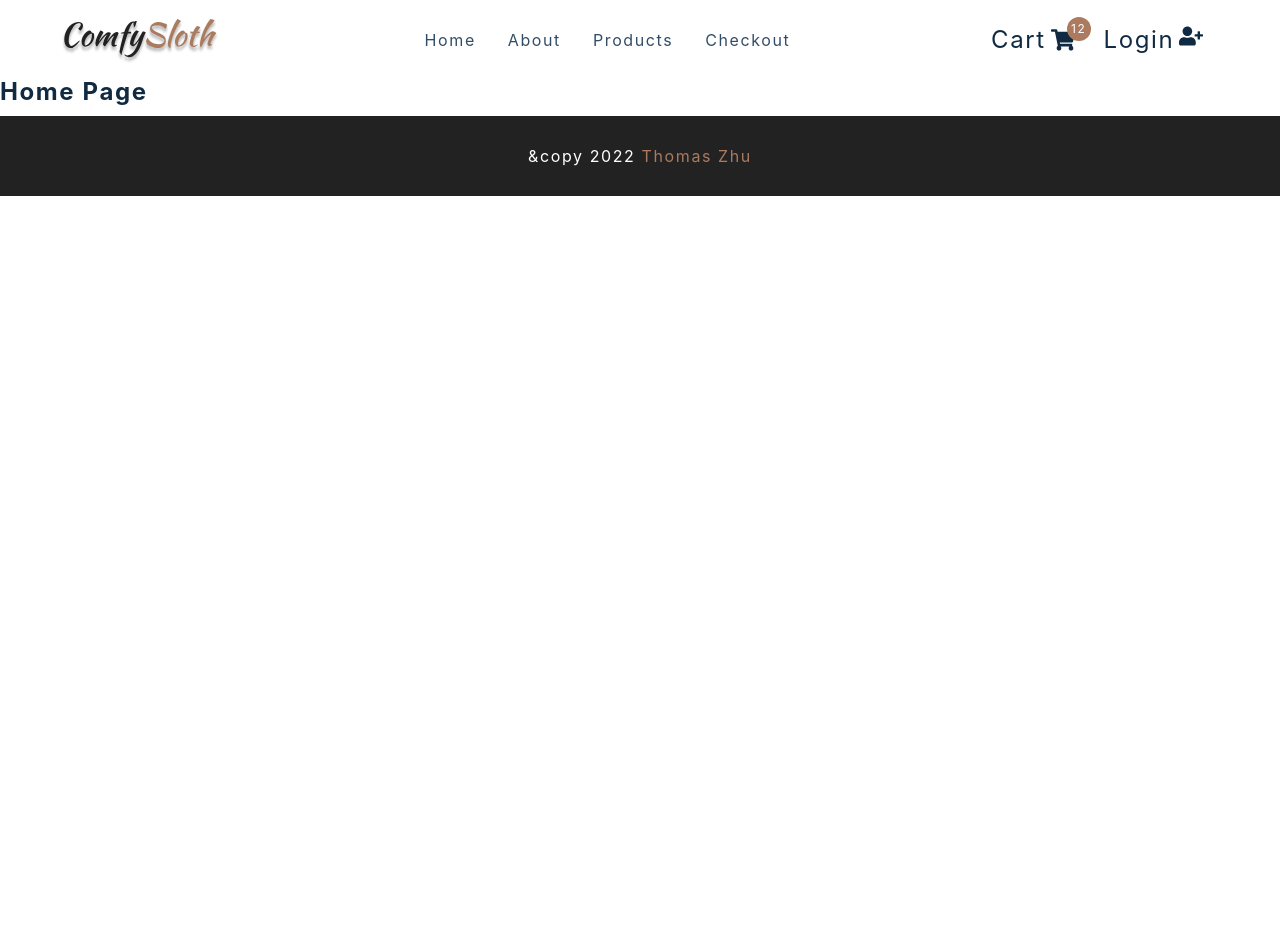
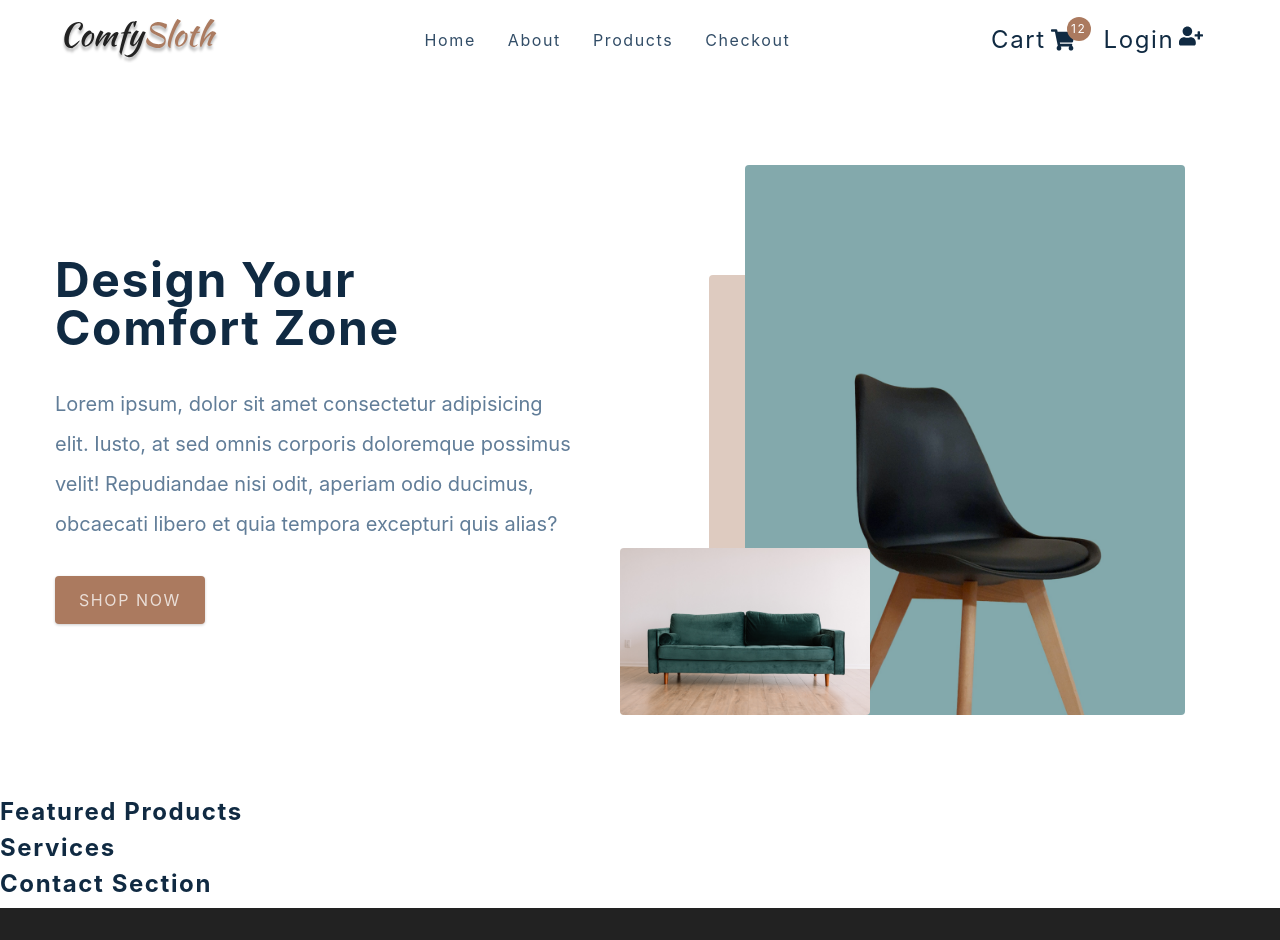
Before and after one commit to TomasZhu0321/Ecommerce, a React (Create React App) app: page / in a window 1280 px wide. Shown: the top 940 px of the page. Before the commit the page ends 800 px from the top, so only its background shows below. Built offline with nearby package versions, Linux system fonts and the light colour scheme.

Commit message:
home page

```diff
--- a/src/components/Hero.js
+++ b/src/components/Hero.js
@@ -1,12 +1,29 @@
-import React from 'react'
-import styled from 'styled-components'
-import { Link } from 'react-router-dom'
-import heroBcg from '../assets/hero-bcg.jpeg'
-import heroBcg2 from '../assets/hero-bcg-2.jpeg'
-
+import React from "react";
+import styled from "styled-components";
+import { Link } from "react-router-dom";
+import heroBcg from "../assets/hero-bcg.jpeg";
+import chair from "../assets/chair.jpg";
+import sofa from '../assets/sofa.jpg';
 const Hero = () => {
-  return <h4>hero</h4>
-}
+  return <Wrapper className="section-center">
+      <article className="content">
+        <h1>
+          Design Your <br /> Comfort Zone
+        </h1>
+        <p>
+        Lorem ipsum, dolor sit amet consectetur adipisicing elit. Iusto, at sed omnis corporis doloremque possimus velit! Repudiandae nisi odit, aperiam odio ducimus, obcaecati libero et quia tempora excepturi quis alias?
+        </p>
+        <Link to="/products" className="btn hero-btn">
+          SHOP NOW
+        </Link>
+      </article>
+      <article className="img-container" >
+        <img src={chair} alt='nice sofa' className='main-img'/>
+        <img src={sofa} className='accent-img' />
+      </article>
+    </Wrapper>
+  ;
+};
 
 const Wrapper = styled.section`
   min-height: 60vh;
@@ -58,7 +75,7 @@
       border-radius: var(--radius);
     }
     .img-container::before {
-      content: '';
+      content: "";
       position: absolute;
       width: 10%;
       height: 80%;
@@ -68,6 +85,6 @@
       border-radius: var(--radius);
     }
   }
-`
+`;
 
-export default Hero
+export default Hero;
--- a/src/pages/HomePage.js
+++ b/src/pages/HomePage.js
@@ -1,7 +1,15 @@
 import React from 'react'
 import { FeaturedProducts, Hero, Services, Contact } from '../components'
 const HomePage = () => {
-  return <h4>home page</h4>
+  return (
+  <main>
+    <Hero />
+    <FeaturedProducts />
+    <Services />
+    <Contact />
+
+  </main>
+  )
 }
 
 export default HomePage
```
Also changed, not shown: src/assets/chair.jpg (added), src/assets/sofa.jpg (added).
